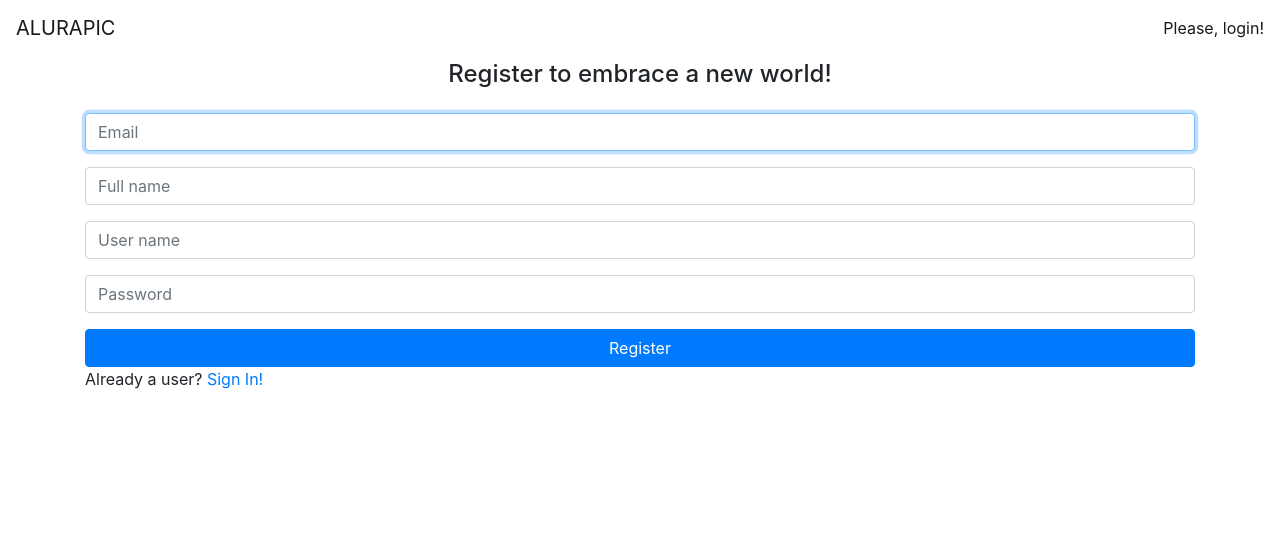
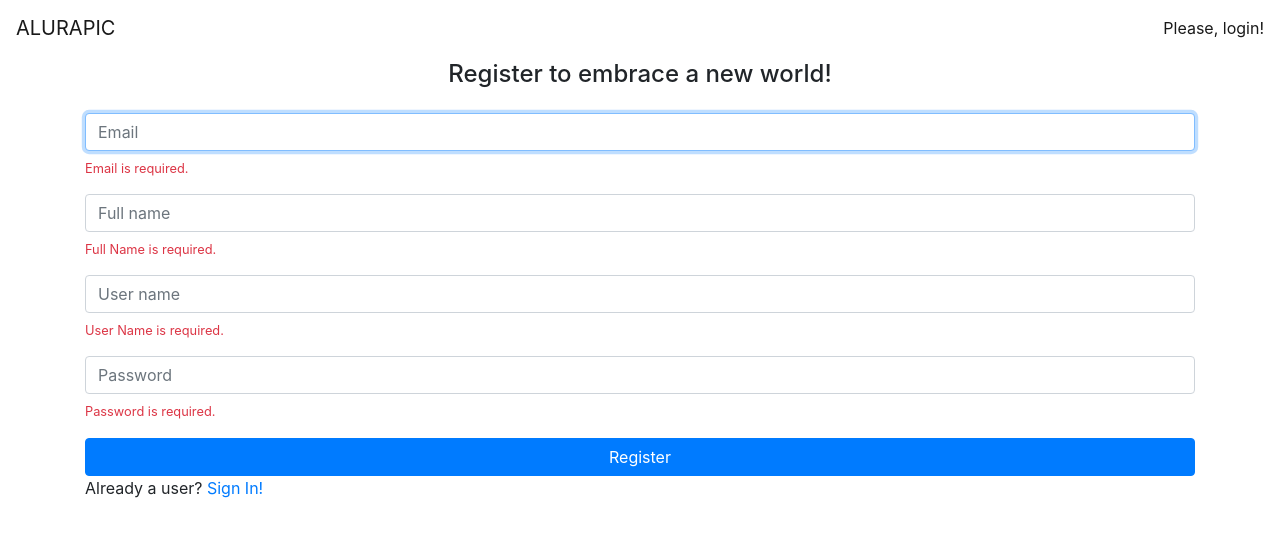
Before and after one commit to daniichan/angular, an Angular app: page /Signup in a window 1280 px wide. Shown: the top 536 px of the page. Built offline with nearby package versions, Linux system fonts and the light colour scheme.

Commit message:
Angular 2. Aula 4 - 3

```diff
--- a/src/app/home/signup/signup.component.html
+++ b/src/app/home/signup/signup.component.html
@@ -1,21 +1,69 @@
 <div class="container">
     <h4 class="text-center">Register to embrace a new world!</h4>
 
-    <form class="form mt-4">
+    <form [formGroup]="signupForm" class="form mt-4">
         <div class="form-group">
-            <input placeholder="Email" class="form-control" autofocus>
+            <input formControlName="email" placeholder="Email" class="form-control" autofocus>
+            <app-vmessage
+                *ngIf="signupForm.get('email').errors?.required"
+                text="Email is required.">
+            </app-vmessage>
+            <app-vmessage
+                *ngIf="signupForm.get('email').errors?.email"
+                text="Invalid Email.">
+            </app-vmessage>
         </div>
 
         <div class="form-group">
-            <input placeholder="Full name" class="form-control">
+            <input formControlName="fullName" placeholder="Full name" class="form-control">
+            <app-vmessage
+                *ngIf="signupForm.get('fullName').errors?.required"
+                text="Full Name is required.">
+            </app-vmessage>
+            <app-vmessage
+                *ngIf="signupForm.get('fullName').errors?.minlength"
+                text="Minimum length is 2.">
+            </app-vmessage>
+            <app-vmessage
+                *ngIf="signupForm.get('fullName').errors?.maxlength"
+                text="Maximun length is 40.">
+            </app-vmessage>
         </div>
 
         <div class="form-group">
-            <input placeholder="User name" class="form-control">
+            <input formControlName="userName" placeholder="User name" class="form-control">
+            <app-vmessage
+                *ngIf="signupForm.get('userName').errors?.required"
+                text="User Name is required.">
+            </app-vmessage>
+            <app-vmessage
+                *ngIf="signupForm.get('userName').errors?.minlength"
+                text="Minimum length is 2.">
+            </app-vmessage>
+            <app-vmessage
+                *ngIf="signupForm.get('userName').errors?.maxlength"
+                text="Maximun length is 30.">
+            </app-vmessage>
+            <app-vmessage
+                *ngIf="signupForm.get('userName').errors?.pattern"
+                text="Must be lower case.">
+            </app-vmessage>
         </div>
 
         <div class="form-group">
-            <input type="password" placeholder="Password" class="form-control">
+            <input formControlName="password" type="password" placeholder="Password" class="form-control">
+            <app-vmessage
+                *ngIf="signupForm.get('password').errors?.required"
+                text="Password is required.">
+            </app-vmessage>
+            <app-vmessage
+                *ngIf="signupForm.get('password').errors?.minlength"
+                text="Minimum length is 8.">
+            </app-vmessage>
+            <app-vmessage
+                *ngIf="signupForm.get('password').errors?.maxlength"
+                text="Maximun length is 18.">
+            </app-vmessage>
         </div>
 
         <button class="btn btn-primary btn-block">Register</button>
--- a/src/app/home/signup/signup.component.ts
+++ b/src/app/home/signup/signup.component.ts
@@ -1,6 +1,46 @@
-import { Component } from '@angular/core';
+import { Component, OnInit } from '@angular/core';
+import { FormGroup, FormBuilder, Validators } from '@angular/forms';
 
 @Component({
     templateUrl: './signup.component.html'
 })
-export class SignUpComponent { }
+export class SignUpComponent implements OnInit {
+
+    signupForm: FormGroup;
+
+    constructor(private formBuilder: FormBuilder) { }
+
+    ngOnInit() {
+        this.signupForm = this.formBuilder.group({
+            email: ['',
+                [
+                    Validators.required,
+                    Validators.email
+                ]
+            ],
+            fullName: ['',
+                [
+                    Validators.required,
+                    Validators.minLength(2),
+                    Validators.maxLength(40)
+                ]
+            ],
+            userName: ['',
+                [
+                    Validators.required,
+                    Validators.pattern(/^[a-z0-9_\-]+$/),
+                    Validators.minLength(2),
+                    Validators.maxLength(30)
+                ]
+            ],
+            password: ['',
+                [
+                    Validators.required,
+                    Validators.minLength(8),
+                    Validators.maxLength(18)
+                ]
+            ]
+        })
+    }
+
+}
```
